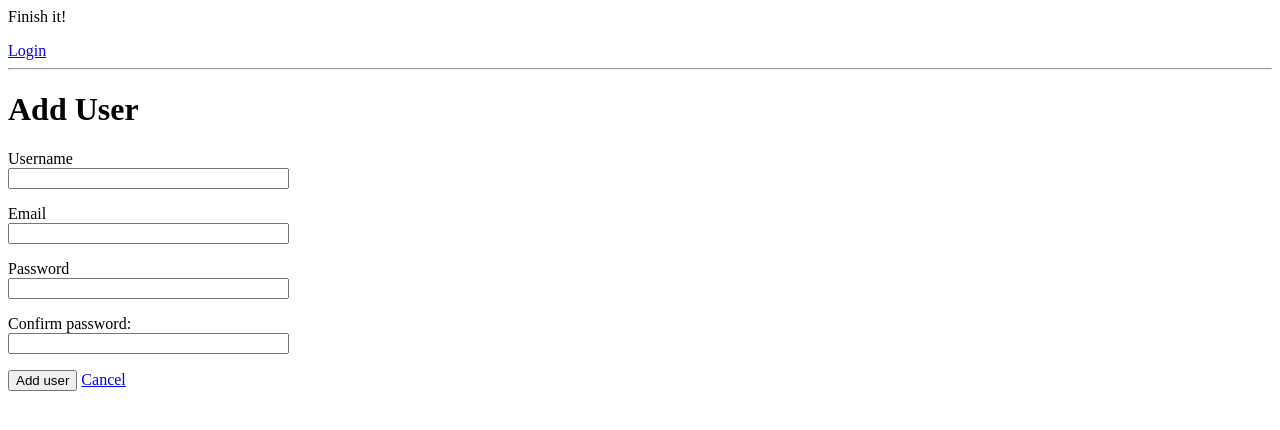
After one commit to hckmd/finish-it-edpf-5023, a Flask app: template app/admin/templates/add_user.html in a window 1280 px wide. The commit adds this page. Shown: the top 430 px of the page. Run offline with Flask 2, Linux system fonts and the light colour scheme; the template is opened without the code that fills it: values that come from a table or form of the project are taken from there, others are empty.

Commit message:
Adds add_user view and functionality

```diff
--- /dev/null
+++ b/app/admin/forms.py
@@ -0,0 +1,25 @@
+from flask_wtf import FlaskForm
+from wtforms import StringField, PasswordField, BooleanField, SubmitField
+from wtforms.validators import DataRequired, Length, EqualTo, ValidationError
+
+from app.models import User
+
+class UserAddForm(FlaskForm):
+    username = StringField('Username', validators=[DataRequired(), Length(max=64)])
+    email = StringField('Email', validators=[DataRequired(), Length(max=120)])
+    password = PasswordField('Password', validators=[DataRequired(), EqualTo('password_confirm', message='Passwords must match')])
+    password_confirm = PasswordField('Confirm password:', validators=[DataRequired()])
+    is_administrator = BooleanField()
+    submit = SubmitField('Add user')
+
+    def validate_username(form, field):
+        # Check if the username already exists
+        user = User.query.filter_by(username = field.data).first()
+        if user != None:
+            raise ValidationError('User name must be unique.')
+
+    def validate_email(form, field):
+        # Check if a user with the email already exists
+        user = User.query.filter_by(email = field.data).first()
+        if user != None:
+            raise ValidationError('Email address must be unique.')
--- /dev/null
+++ b/app/admin/templates/add_user.html
@@ -0,0 +1,41 @@
+{% extends "base.html" %}
+
+{% block content %}
+<h1>Add User</h1>
+<form action="" method="post">
+    {{ form.hidden_tag() }}
+    <p>
+        {{ form.username.label }}</br>
+        {{ form.username(size=32) }}
+        {% for error in form.username.errors %}
+        <span style="color: red;">[{{ error }}]</span>
+        {% endfor %}
+    </p>
+    <p>
+        {{ form.email.label }}</br>
+        {{ form.email(size=32) }}
+        {% for error in form.email.errors %}
+        <span style="color: red;">[{{ error }}]</span>
+        {% endfor %}
+    </p>
+    <p>
+        {{ form.password.label }}</br>
+        {{ form.password(size=32) }}
+        {% for error in form.password.errors %}
+        <span style="color: red;">[{{ error }}]</span>
+        {% endfor %}
+    </p>
+    <p>
+        {{ form.password_confirm.label }}</br>
+        {{ form.password_confirm(size=32) }}
+        {% for error in form.password_confirm.errors %}
+        <span style="color: red;">[{{ error }}]</span>
+        {% endfor %}
+    </p>
+    <p>
+        {{ form.submit }}
+        <a href="{{ url_for('admin.index') }}">Cancel</a>
+    </p>
+</form>
+
+{% endblock %}
--- a/app/admin/templates/user_list.html
+++ b/app/admin/templates/user_list.html
@@ -26,4 +26,5 @@
         {% endfor %}
         </tbody>
     </table>
+    <a href="{{ url_for('admin.add_user') }}">Add user</a>
 {% endblock %}
```
Also changed, not shown: app/admin/routes.py (+24 -2 lines).
